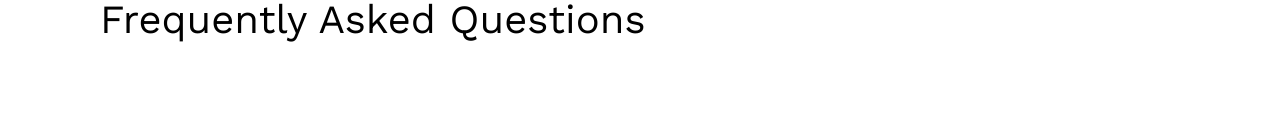
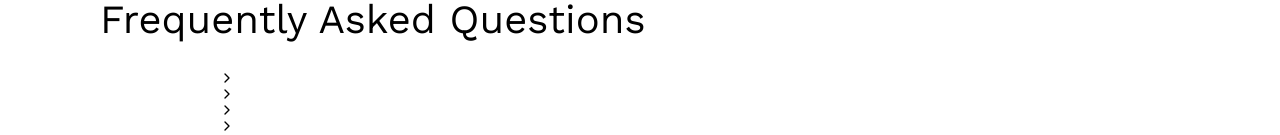
Before and after one commit to Niscolinx/opoko, a React (Vite) app: page /about-us in a window 1280 px wide. Shown: the part 1216-1351 px from the top of the page. Before the commit the page ends 1286 px from the top, so only its background shows below. Built offline with nearby package versions, Linux system fonts and the light colour scheme.

Commit message:
working on about us

```diff
--- a/src/pages/AboutUs.tsx
+++ b/src/pages/AboutUs.tsx
@@ -157,8 +157,10 @@ function AboutUs() {
                   htmlFor={item.question + i}
                   className="flex items-center justify-between"
                 >
-                  <p></p>
-                  <span></span>
+                  <p>
+
+                  </p>
+                  <span><FiChevronRight/></span>
                 </label>
               </div>
             ))}
```
